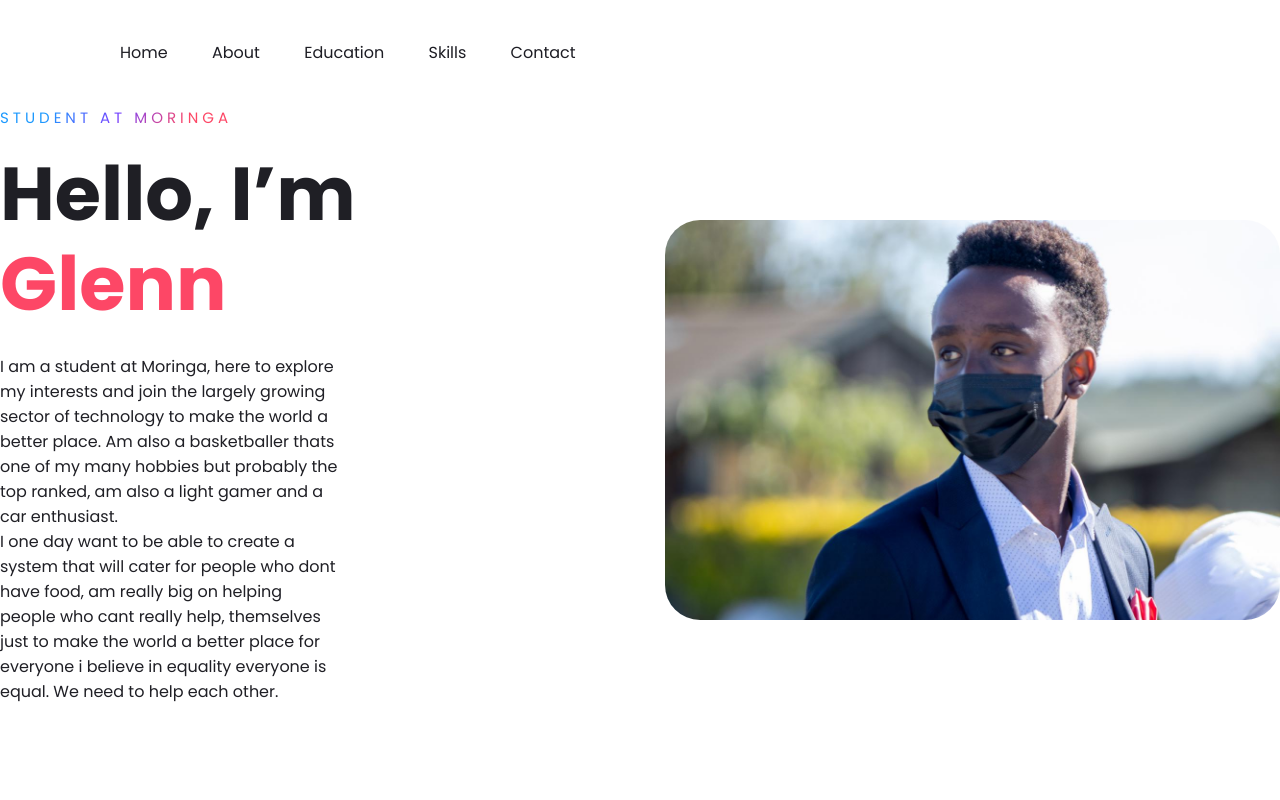
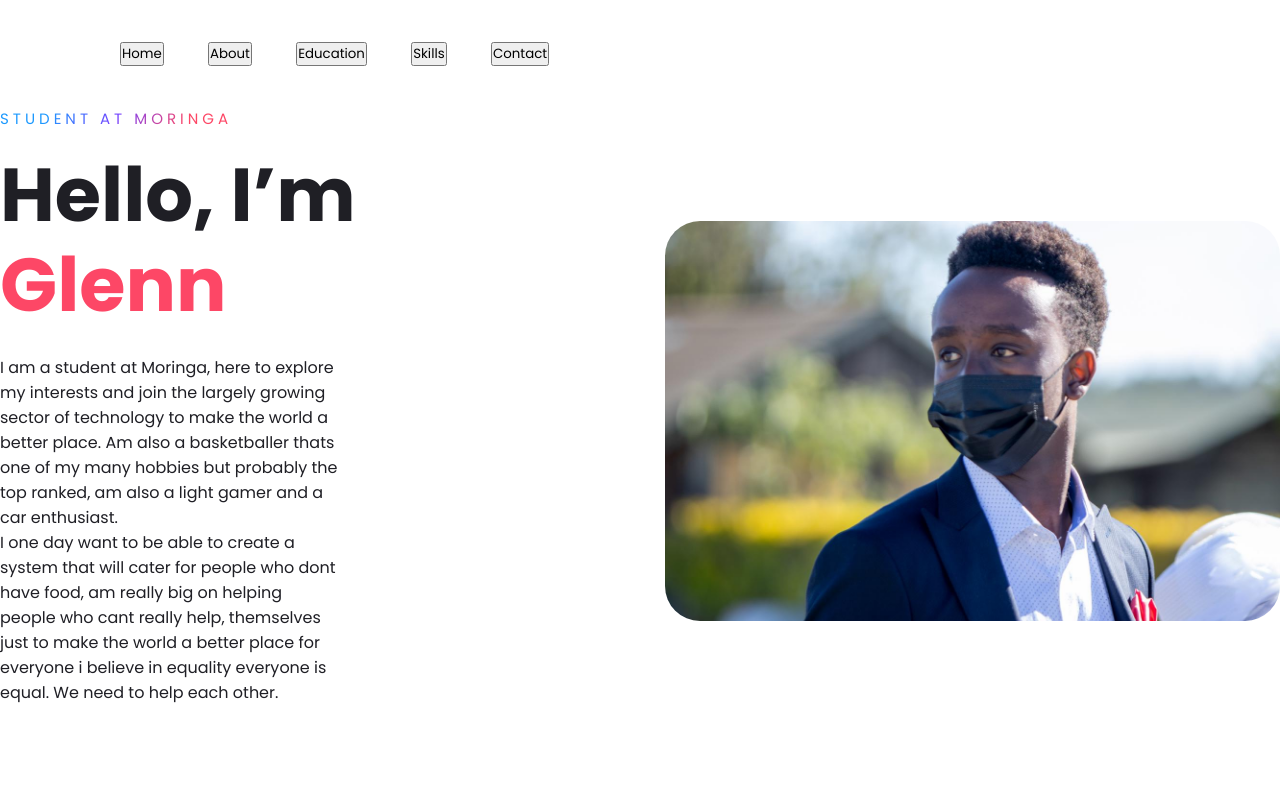
Before and after one commit to Glenn-Nguyo/Personal-Website, a plain HTML site: page index.html in a window 1280 px wide. Shown: the top 800 px of the page. Drawn offline with Linux system fonts and the light colour scheme.

Commit message:
Done Updated

```diff
--- a/index.html
+++ b/index.html
@@ -9,11 +9,11 @@
         <div class="hero">
             <nav>
                 <ul>
-                    <li><a href="#">Home</a></li>
-                    <li><a href="#">About</a></li>
-                    <li><a href="#">Education</a></li>
-                    <li><a href="#">Skills</a></li>
-                    <li><a href="#">Contact</a></li>
+                    <li><a href="#"><button type="button" class="btn">Home</button></a></li>
+                    <li><a href="#"><button type="button" class="btn">About</button></a></li>
+                    <li><a href="#"><button type="button" class="btn">Education</button></a></li>
+                    <li><a href="#"><button type="button" class="btn">Skills</button></a></li>
+                    <li><a href="#"><button type="button" class="btn">Contact</button></a></li>
                 </ul>
             </nav>
                   <div class="hero">
@@ -82,5 +82,7 @@
 
           </div>
         </div>
+        <script type="text/javascript">
+        </script>
       </body>
     </html>
```
Also changed, not shown: script.js (added), style.css (line endings or trailing spaces).
